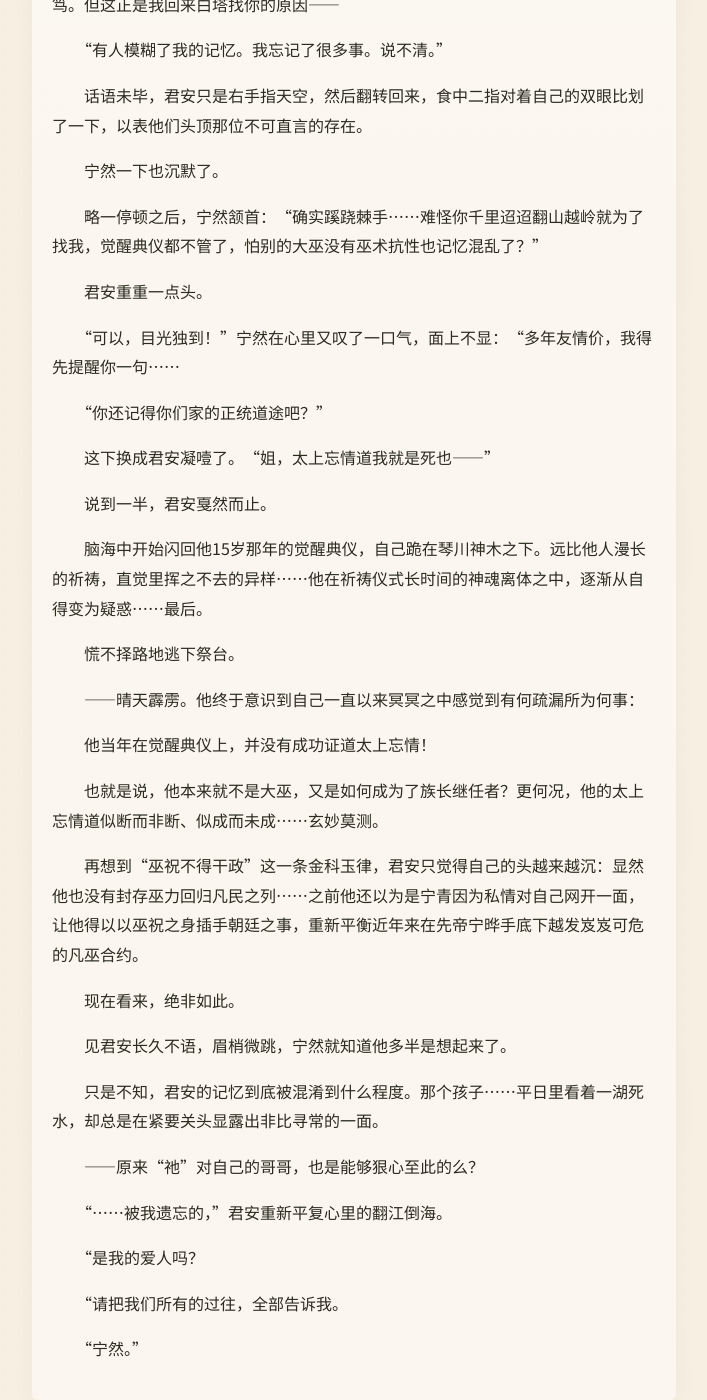
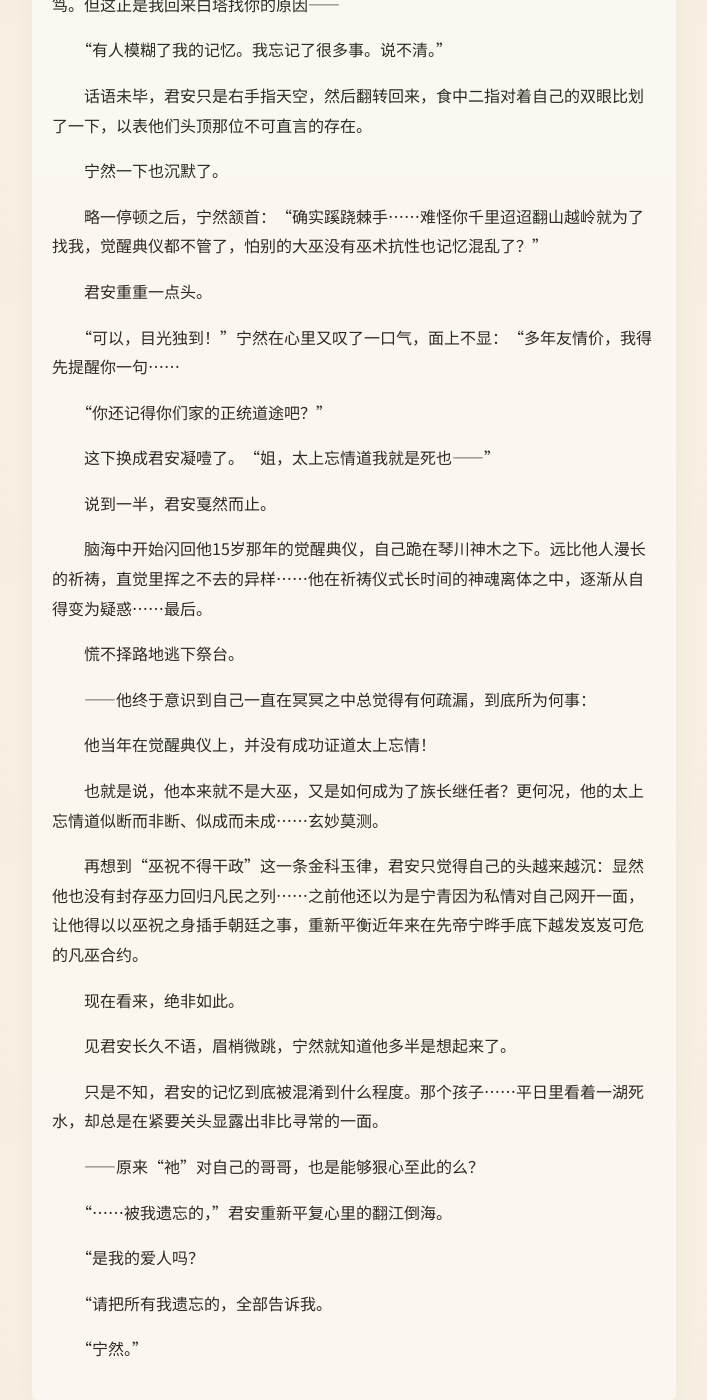
Before and after one commit to LotusSaverin/TheLeaf-BorneDream, a Jekyll site: the page built from chapter-05.md, in a window 1280 px wide and 1400 px high, scrolled down 1519 px. Shown: the whole window, without its empty margins (286-993 px from the left). Built offline with Jekyll 4.4.1, drawn with Linux system fonts in a browser that asks for light colours; some web fonts are replaced; our own code applies the rules of GitHub Pages for plain Markdown files.

Commit message:
Refine phrasing in chapter-05.md

```diff
--- a/chapter-05.md
+++ b/chapter-05.md
@@ -66,7 +66,7 @@
 
 　　慌不择路地逃下祭台。
 
-　　——晴天霹雳。他终于意识到自己一直以来冥冥之中感觉到有何疏漏所为何事：
+　　——他终于意识到自己一直在冥冥之中总觉得有何疏漏，到底所为何事：
 
 　　他当年在觉醒典仪上，并没有成功证道太上忘情！
 
@@ -86,6 +86,6 @@
 
 　　“是我的爱人吗？
 
-　　“请把我们所有的过往，全部告诉我。
+　　“请把所有我遗忘的，全部告诉我。
 
 　　“宁然。”
```
